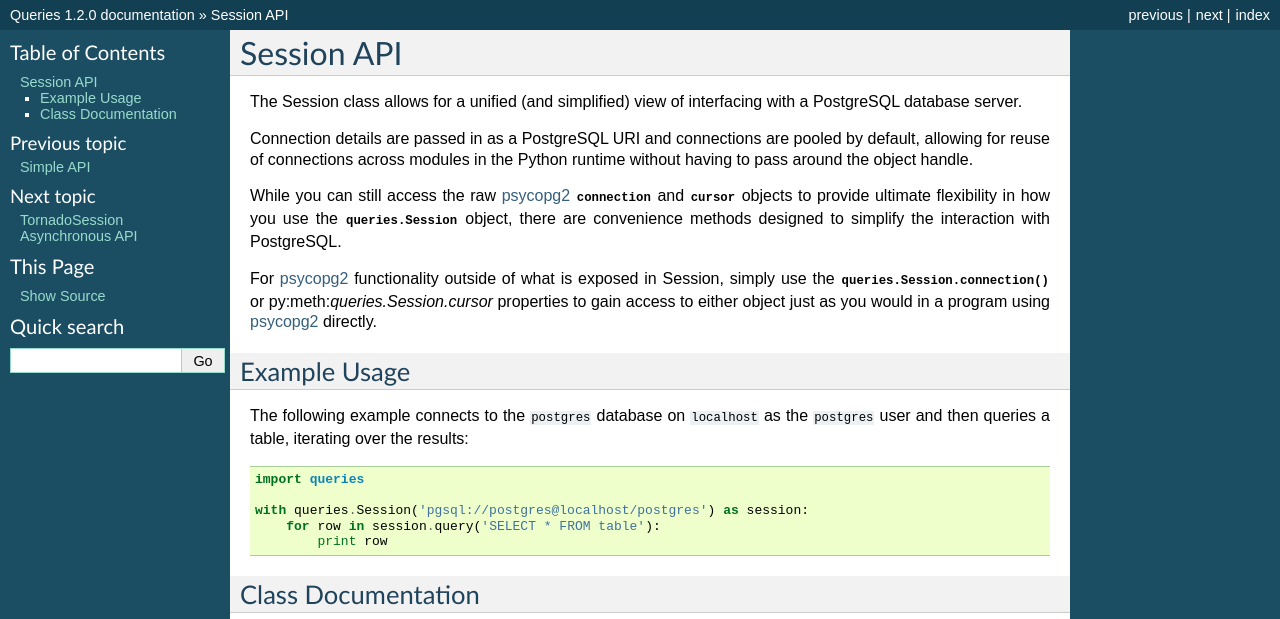
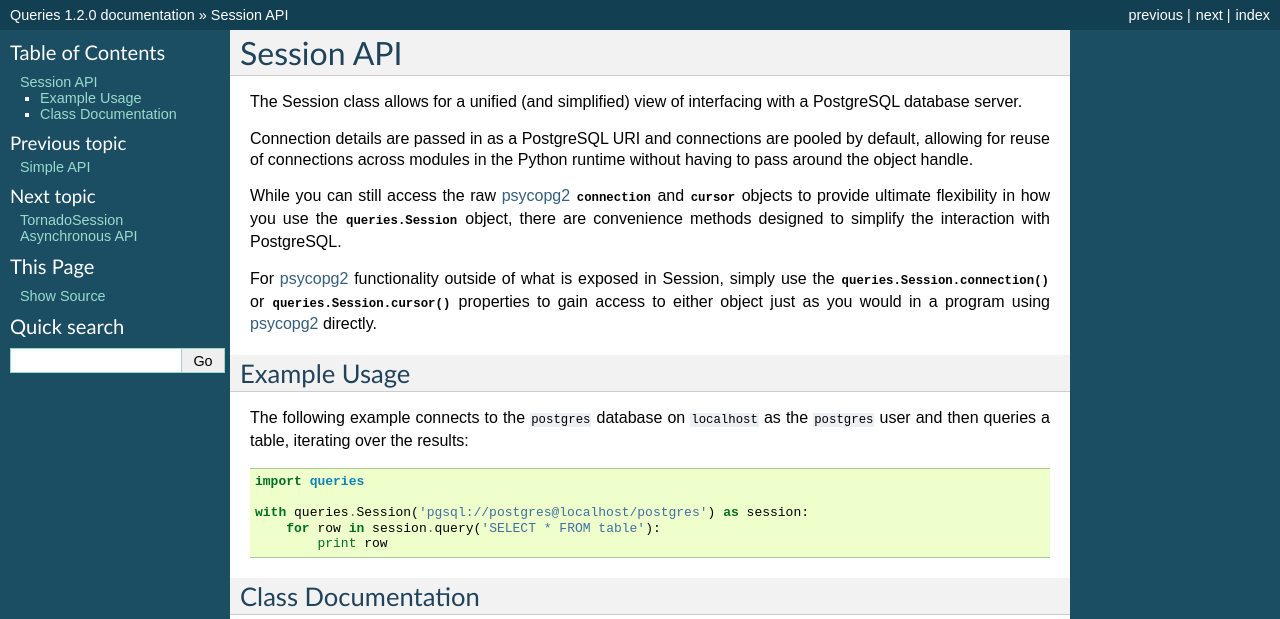
Before and after one commit to gmr/queries, a Sphinx documentation site: the page built from docs/session.rst, in a window 1280 px wide, cut to the strip 0-619 px from the top of the page. Built offline with Sphinx 7.4.7, drawn with Linux system fonts in a browser that asks for light colours.

Commit message:
Fix a missing : in docs

```diff
--- a/docs/session.rst
+++ b/docs/session.rst
@@ -13,7 +13,7 @@ in how you use the :py:class:`queries.Session` object, there are convenience
 methods designed to simplify the interaction with PostgreSQL.
 
 For psycopg2_ functionality outside of what is exposed in Session, simply
-use the :py:meth:`queries.Session.connection` or py:meth:`queries.Session.cursor`
+use the :py:meth:`queries.Session.connection` or :py:meth:`queries.Session.cursor`
 properties to gain access to either object just as you would in a program using
 psycopg2_ directly.
 
```
